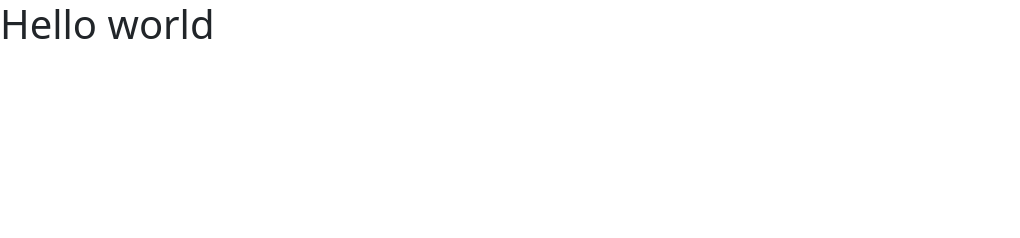
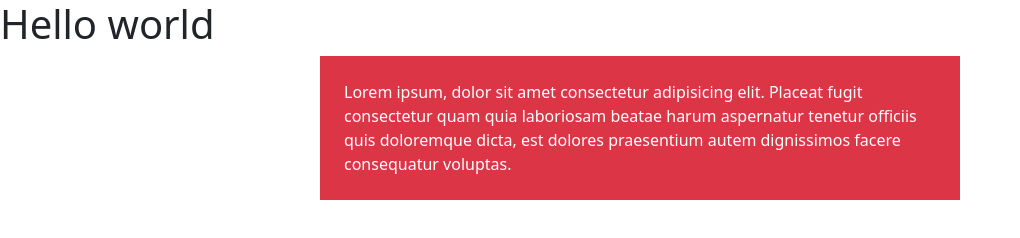
Before and after one commit to IsyelDev/project_boostrap, a plain HTML site: page index.html in a window 1280 px wide. Shown: the whole page, without its empty margins (0-1020 px from the left). Drawn offline with nearby package versions, Linux system fonts and the light colour scheme.

Commit message:
Ingresamos el contorno rosado a la pagina web

```diff
--- a/index.html
+++ b/index.html
@@ -10,8 +10,10 @@
 </head>
 
 <body>
-    <h1>Hello world
-    </h1>
+    <h1>Hello world</h1>
+    <p class="p-4 text-bg-danger w-50 m-auto">Lorem ipsum, dolor sit amet consectetur adipisicing elit. Placeat fugit consectetur quam quia laboriosam beatae
+        harum aspernatur tenetur officiis quis doloremque dicta, est dolores praesentium autem dignissimos facere
+        consequatur voluptas.</p>
     <script src="https://cdn.jsdelivr.net/npm/bootstrap@5.3.3/dist/js/bootstrap.bundle.min.js"
         integrity="sha384-YvpcrYf0tY3lHB60NNkmXc5s9fDVZLESaAA55NDzOxhy9GkcIdslK1eN7N6jIeHz"
         crossorigin="anonymous"></script>
```
